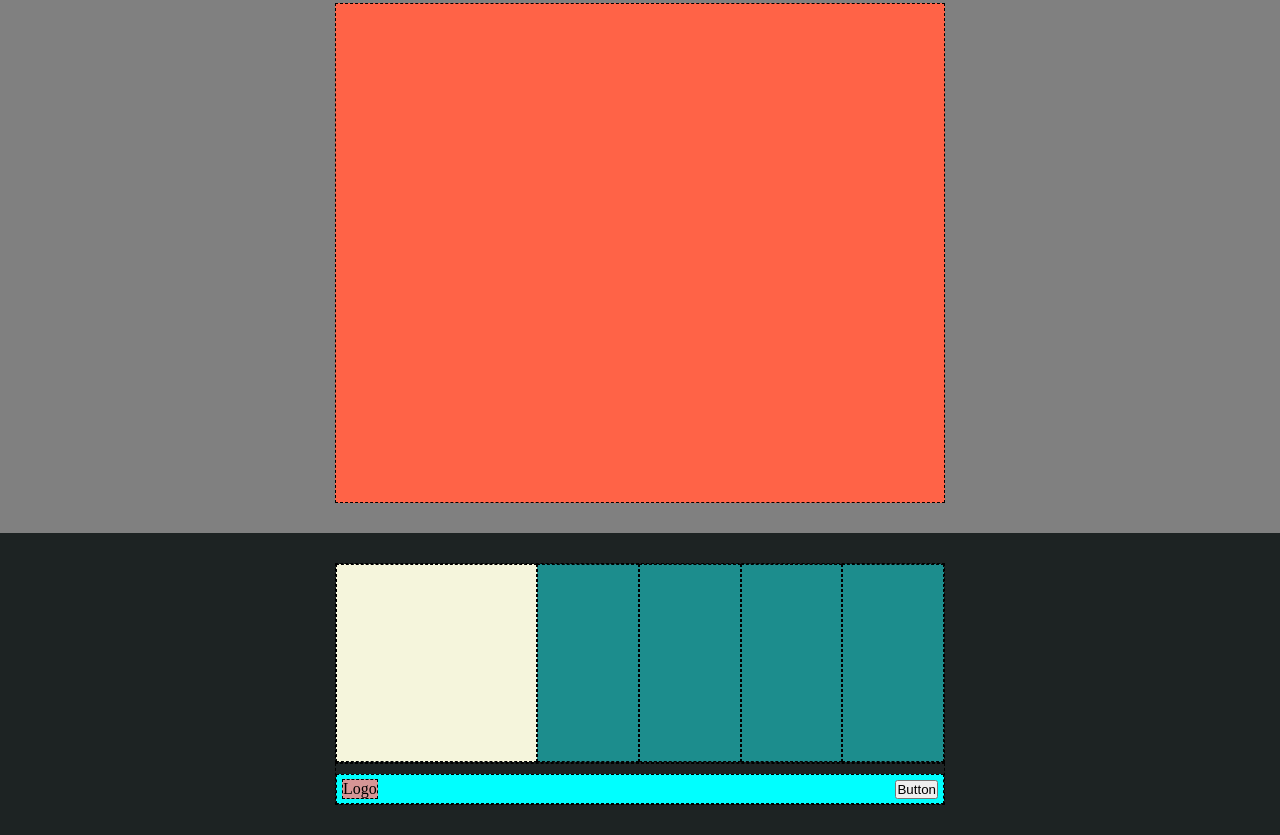
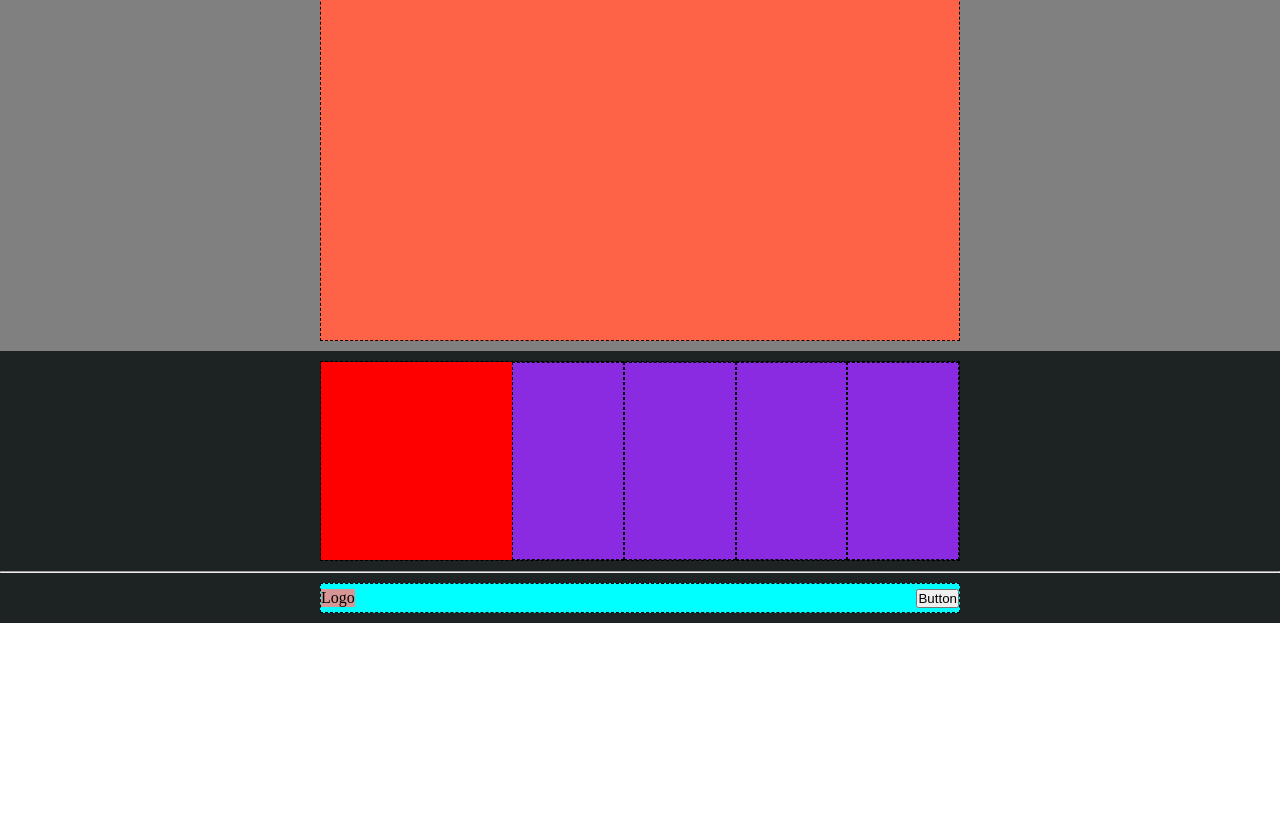
Before and after one commit to LucaElisio/htmlcss-struttura-discord, a plain HTML site: page index.html in a window 1280 px wide. Shown: the part 1269-2104 px from the top of the page. After the commit the page ends 1892 px from the top, so only its background shows below. Drawn offline with Linux system fonts and the light colour scheme.

Commit message:
refactor: css class, border, comment, footer

```diff
--- a/css/style.css
+++ b/css/style.css
@@ -10,30 +10,54 @@
 .container{
     width: 50%;
     margin: 0 auto;
+    border: 1px dashed black;
+    /* Per i monitor landscape si usa max-width altrimenti sarà tutto dilatato */
+    max-width: 1000px;
 }
 
-section, footer{
+section{
     width: 100%;
-    padding: 30px;
+    padding: 10px 0px;
+}
+
+ul{
+    list-style-type: none;
+
 }
 
 /* HEADER */
 header{
-    padding: 10px 50px;
+    display: flex;
+    height: 70px;
+    /* Per centrare in verticale, nell'header che spesso hanno un'altezza fissa, si usa line-height */
+    line-height: 70px;
+
+
 
     /* debug */
+    min-height: 50px;
     background-color: aqua;
 }
 
 .menu{
     display: flex;
+    align-items: center;
+
 
     /* debug */
     background-color: bisque;
 }
 
+.link ul{
+    display: flex;
+    justify-content: center;
+    gap: 10px;
+}
+
 .menu div{
-    padding: 5px;
+    /* padding: 5px; */
+    padding-left: 10px;
+    padding-right: 10px;
 }
 
 .logo{
@@ -46,8 +70,7 @@ header{
 }
 
 .link{
-    width: 50%;
-    text-align: center;
+    flex-grow: 1;
 }
 
 /* MAIN */
@@ -60,6 +83,8 @@ header{
 .top-content{
     width: 40%;
     margin: 0 auto;
+    border: 1px dashed black;
+
 
     /* debug */
     background-color: purple;
@@ -78,9 +103,9 @@ header{
 
 .main{
     display: flex;
+    border: 1px dashed black;
 
     /* debug */
-    background-color: red;
     height: 250px;
 }
 
@@ -112,39 +137,52 @@ header{
 /* FOOTER */
 footer{
     background-color: rgb(29, 35, 35);
+    width: 100%;
+
+
 }
 
 /* Top Section of the footer */
-.top-bottom-s {
+
+
+.top-bottom-c{
     display: flex;
     height: 200px;
 }
 
-.left-top-bottom{
-    flex-grow: 2;
-    background-color: beige;
+.col-30{
+    background-color: red;
+    width: 30%;
+
 }
-.right-top-bottom{
-    background-color: rgb(28, 141, 141);
-    flex-grow: 1;
+
+.col-70{
+    background-color: yellowgreen;
+    width: 70%;
+    display: flex;
+}
+
+.col-25{
+    background-color: blueviolet;
+    width: 25%;
+    border: 1px dashed black;
 }
 
 /* Bottom Section of the footer */
+.bottom-bottom-s{
+    padding: 10px 0px;
+}
+
 .bottom-bottom{
     background-color: aqua;
     height: 30px;
     display: flex;
     justify-content: space-between;
     align-items: center;
-    padding: 5px;
-    margin-top: 10px;
+
+
 }
 
 .bottom-logo{
     background-color: rgb(214, 150, 150);
 }
-
-/* debug */
-div{
-    border: 1px dashed black;
-}
--- a/index.html
+++ b/index.html
@@ -5,6 +5,9 @@
     <meta name="viewport" content="width=device-width, initial-scale=1.0">
     <title>Discord</title>
     <link rel="stylesheet" href="css/style.css">
+
+    <!-- Font awesome -->
+
 </head>
 <body>
 
@@ -12,8 +15,16 @@
     <header>
         <div class="menu container">
             <div class="logo">Logo</div>
-            <div class="link">link link link</div>
-            <div class="login">login</div>
+            <div class="link">
+                <ul>
+                    <li><a href="">link</a></li>
+                    <li><a href="">link</a></li>
+                    <li><a href="">link</a></li>
+                    <li><a href="">link</a></li>
+                    <li><a href="">link</a></li>
+                </ul>
+            </div>
+            <div class="login"><a href="">login</a></div>
         </div>
     </header>
     <!-- /HEADER -->
@@ -50,26 +61,33 @@
             <div class="bottom-content container"></div>
         </section>
     </main>
-
     <!-- /MAIN -->
 
     <!-- FOOTER -->
     <footer>
         <!-- Top Section of the footer -->
-        <div class="top-bottom-s container">
-            <div class="left-top-bottom"></div>
-            <div class="right-top-bottom"></div>
-            <div class="right-top-bottom"></div>
-            <div class="right-top-bottom"></div>
-            <div class="right-top-bottom"></div>
-        </div>
+        <section class="top-bottom-s">
+            <div class="top-bottom-c container">
+                <div class="col-30"></div>
+                <div class="col-70">
+                    <div class="col-25"></div>
+                    <div class="col-25"></div>
+                    <div class="col-25"></div>
+                    <div class="col-25"></div>
+                </div>
+
+            </div>
+        </section>
+
+        <hr>
+
         <!-- Bottom Section of the footer -->
-        <div class="bottom-bottom-s container">
-            <div class="bottom-bottom">
+        <section class="bottom-bottom-s">
+            <div class="bottom-bottom  container">
                 <div class="bottom-logo">Logo</div>
                 <button>Button</button>
             </div>
-        </div>
+        </section>
     </footer>
     <!-- /FOOTER -->
 
```
